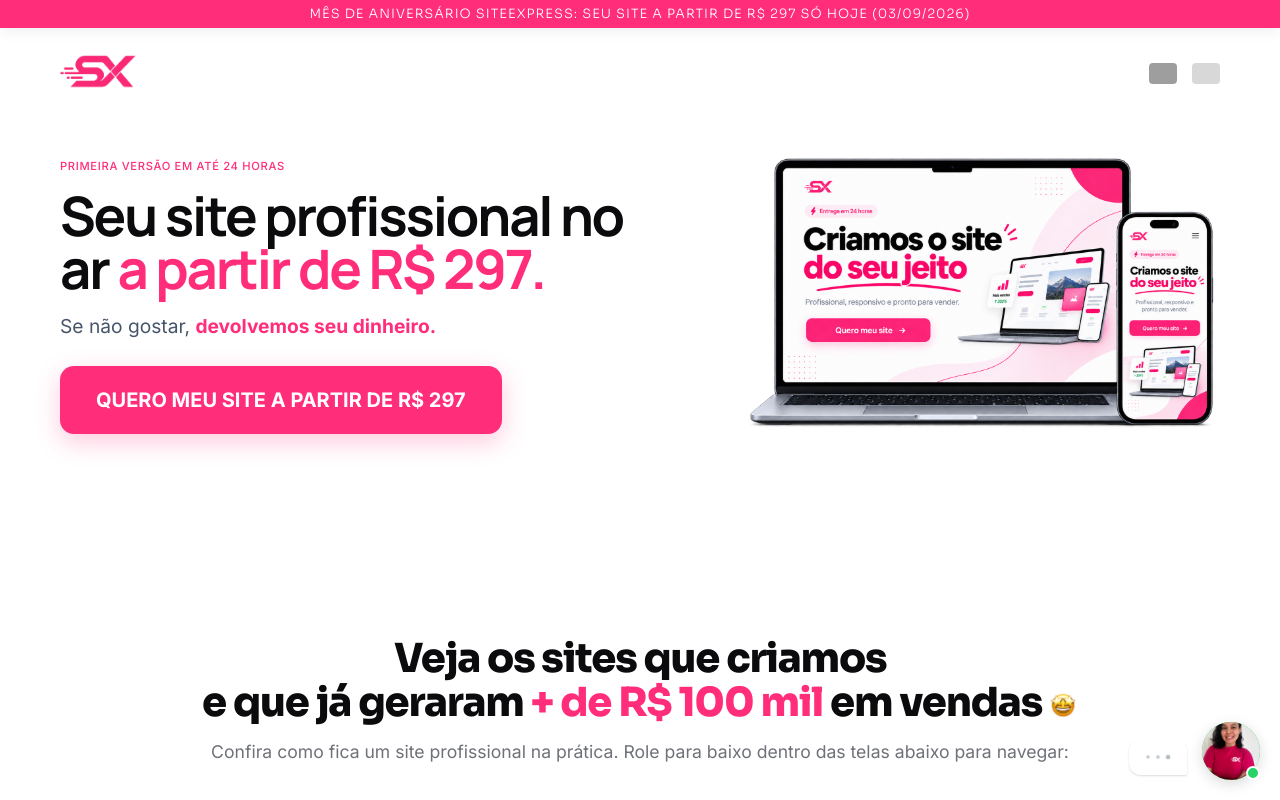
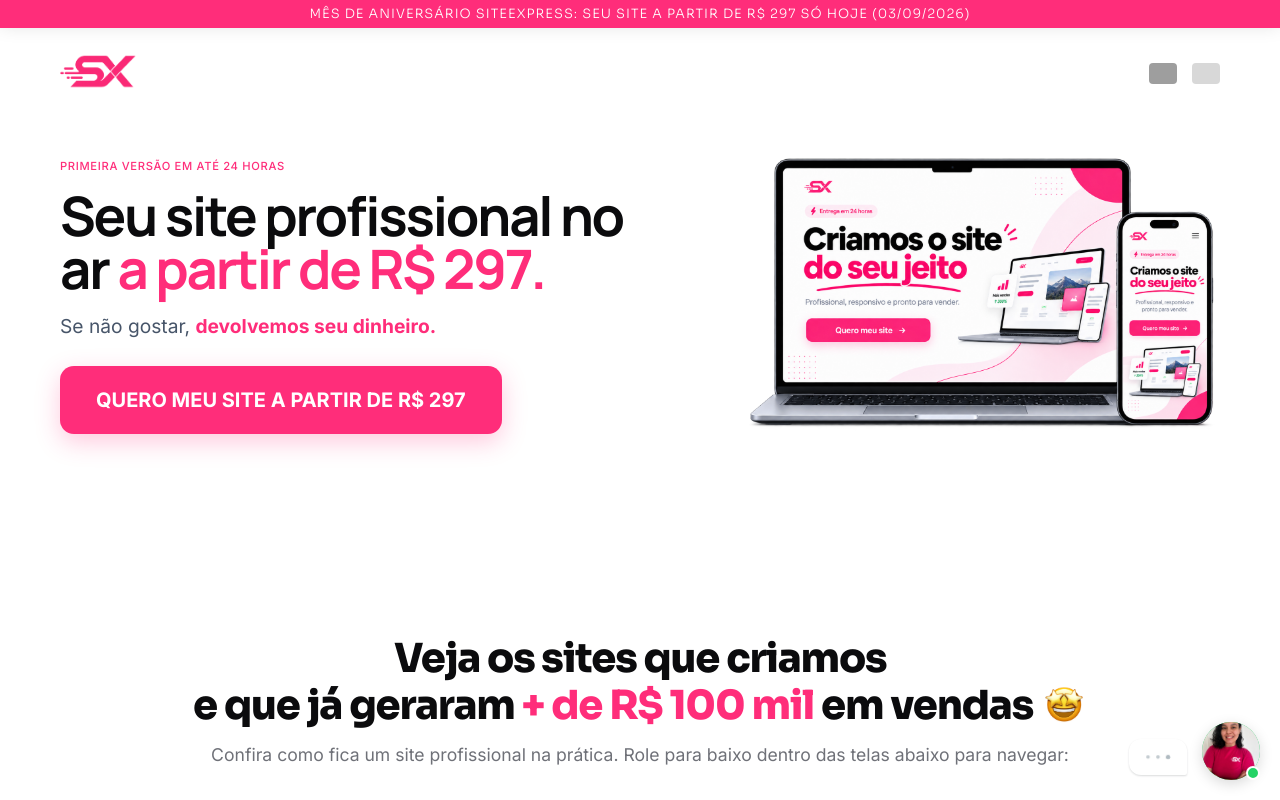
Before and after one commit to t0non/siteexpressbrasil, a Next.js app: page / in a window 1280 px wide. Shown: the top 800 px of the page. Built offline with nearby package versions, Linux system fonts and the light colour scheme; grey boxes are pictures that could not be loaded.

Commit message:
feat: increase felicidad emoji size to 46px on desktop for high visibility

```diff
--- a/src/app/page.tsx
+++ b/src/app/page.tsx
@@ -134,7 +134,7 @@ export default function Home() {
               <span className={styles.highlightPink} style={{ fontWeight: 800 }}>{t.portfolioTitle3}</span>
               <span style={{ whiteSpace: 'nowrap' }}>
                 {t.portfolioTitle4}
-                <img src="/felicidad.png?v=1" alt="Felicidade" width="30" height="30" style={{ objectFit: 'contain', display: 'inline-block', verticalAlign: '-4px', marginLeft: '6px' }} />
+                <img src="/felicidad.png?v=1" alt="Felicidade" width="46" height="46" style={{ objectFit: 'contain', display: 'inline-block', verticalAlign: '-8px', marginLeft: '8px' }} />
               </span>
             </h2>
             <p className={styles.sectionSubtitle}>{t.portfolioSubtitle}</p>
```
